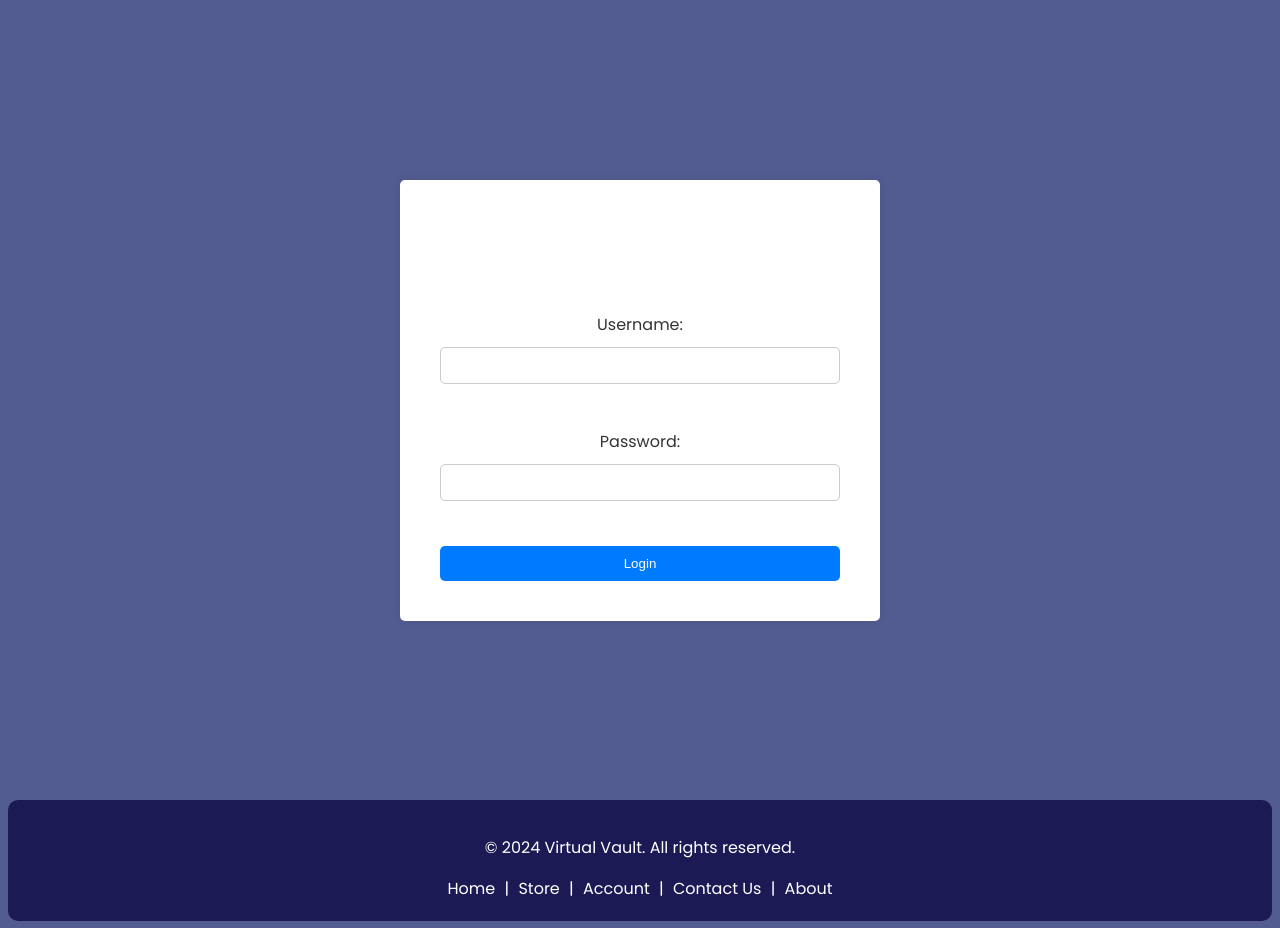
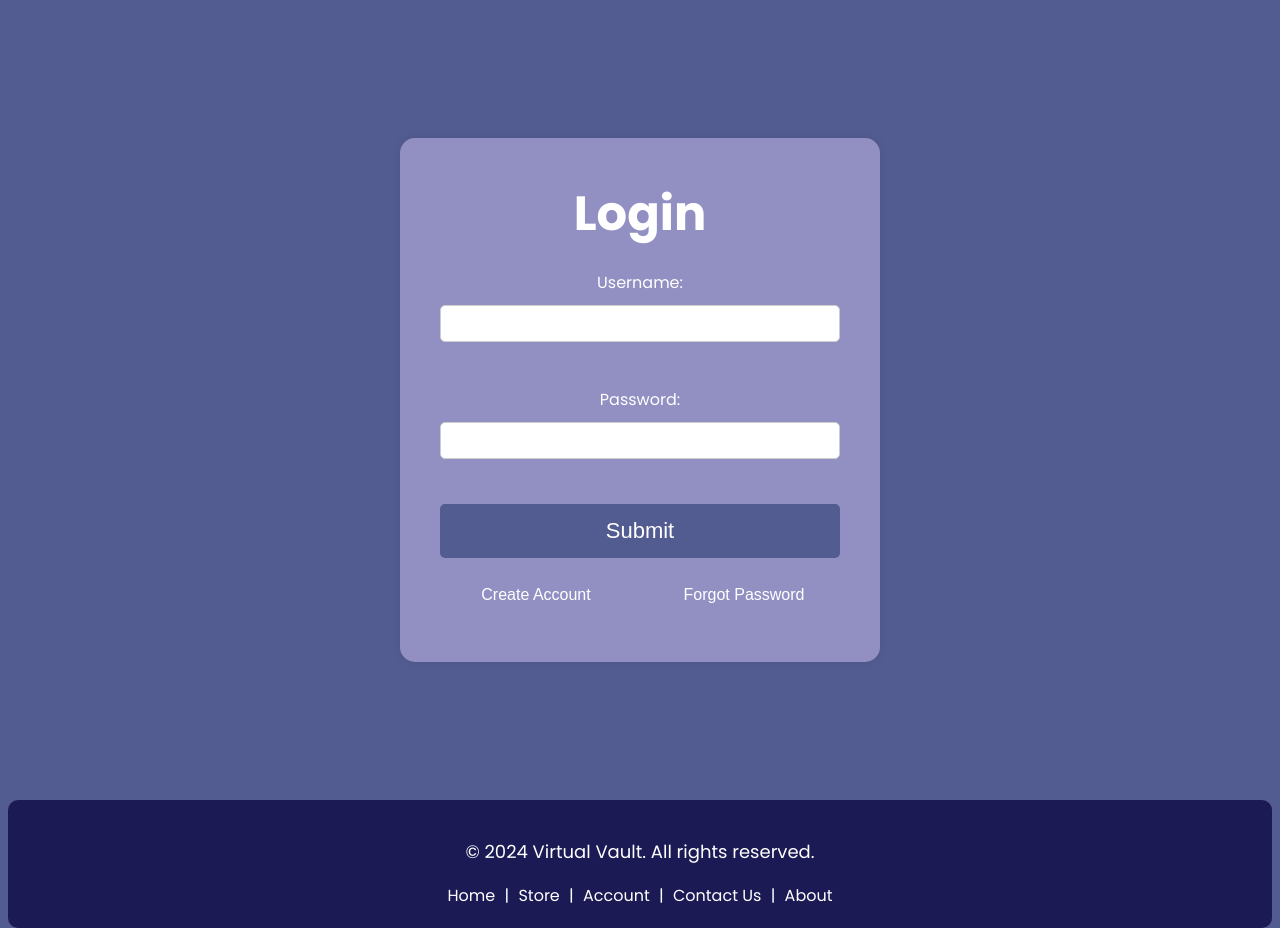
Before and after one commit to d3rpp-dev/bse202, a Flask app: page /login in a window 1280 px wide. Shown: the part 118-1046 px from the top of the page. Run offline with Flask 3, Linux system fonts and the light colour scheme.

Commit message:
login page looking good - also created a new seperate login.css for it.

```diff
--- /dev/null
+++ b/src/bse202/static/login.css
@@ -0,0 +1,135 @@
+/* Typography */
+body {
+    font-family: 'Poppins', sans-serif;
+}
+
+h1 {
+    font-size: 48px;
+    font-weight: bold;
+    margin: 0; /* Remove default margin */
+    color: #fff; /* Set color to white */
+}
+
+p {
+    font-size: 18px;
+    line-height: 1.5;
+}
+
+/* Buttons */
+.button-group {
+    display: flex;
+    align-items: center;
+}
+
+.button-group .btn {
+    margin: 0 10px; /* Add margin to the sides of buttons */
+    padding: 20px 40px; /* Increase padding to make buttons bigger */
+    font-size: 20px; /* Increase font size */
+    background-color: #9290c3;
+    color: #fff;
+    border: none;
+    border-radius: 5px;
+    cursor: pointer;
+    text-decoration: none;
+}
+
+.button-group .btn:last-child {
+    margin-right: 0;
+}
+
+.button-group .btn a {
+    text-decoration: none;
+    color: inherit;
+}
+
+.btn:hover {
+    background-color: #1B1A55;
+}
+
+/* Login box styles */
+.content {
+    display: flex;
+    justify-content: center;
+    align-items: center;
+    height: 100vh;
+}
+
+.login-box {
+    background-color: #9290C3;
+    border-radius: 15px;
+    box-shadow: 0px 0px 10px rgba(0, 0, 0, 0.1);
+    padding: 40px;
+    max-width: 400px;
+    width: 100%;
+    text-align: center;
+}
+
+.login-box h1 {
+    margin-bottom: 20px;
+    color: #fff;
+}
+
+.login-box form {
+    display: flex;
+    flex-direction: column;
+    align-items: center;
+}
+
+.login-box label {
+    margin-bottom: 10px;
+    color: #fff;
+}
+
+.login-box input {
+    width: 100%;
+    padding: 10px;
+    margin-bottom: 20px;
+    border: 1px solid #ccc;
+    border-radius: 5px;
+    box-sizing: border-box;
+}
+
+.login-box button {
+    width: 100%;
+    padding: 14px; /* Increase padding to make button bigger */
+    background-color: #535C91;
+    color: #fff;
+    border: none;
+    border-radius: 5px;
+    cursor: pointer;
+    transition: background-color 0.3s ease;
+    margin-bottom: 10px; /* Add margin to separate buttons */
+    font-size: 22px; /* Increase font size */
+}
+
+.login-box button:hover {
+    background-color: #0056b3;
+}
+
+.secondary-buttons {
+    display: flex;
+    justify-content: space-between;
+    width: 100%;
+    margin-top: 10px;
+}
+
+.secondary-buttons .btn-secondary {
+    width: 48%;
+    padding: 8px;
+    background-color: #9290C3; /* Updated background color */
+    color: #fff;
+    border: none;
+    border-radius: 5px;
+    cursor: pointer;
+    transition: background-color 0.3s ease;
+    font-size: 16px;
+}
+
+.secondary-buttons .btn-secondary:hover {
+    background-color: #0056b3;
+}
+
+/* Add space between Create Account and Forgot Password */
+.secondary-buttons .btn-secondary:first-child {
+    margin-right: 10px;
+}
--- a/src/bse202/static/styles.css
+++ b/src/bse202/static/styles.css
@@ -125,59 +125,3 @@
 .btn:hover {
     background-color: #1B1A55;
 }
-
-/* Login box styles */
-.content {
-    display: flex;
-    justify-content: center;
-    align-items: center;
-    height: 100vh;
-}
-
-.login-box {
-    background-color: #fff;
-    border-radius: 5px;
-    box-shadow: 0px 0px 10px rgba(0, 0, 0, 0.1);
-    padding: 40px;
-    max-width: 400px;
-    width: 100%;
-    text-align: center;
-}
-
-.login-box h1 {
-    margin-bottom: 20px;
-}
-
-.login-box form {
-    display: flex;
-    flex-direction: column;
-    align-items: center;
-}
-
-.login-box label {
-    margin-bottom: 10px;
-}
-
-.login-box input {
-    width: 100%;
-    padding: 10px;
-    margin-bottom: 20px;
-    border: 1px solid #ccc;
-    border-radius: 5px;
-    box-sizing: border-box;
-}
-
-.login-box button {
-    width: 100%;
-    padding: 10px;
-    background-color: #007bff;
-    color: #fff;
-    border: none;
-    border-radius: 5px;
-    cursor: pointer;
-    transition: background-color 0.3s ease;
-}
-
-.login-box button:hover {
-    background-color: #0056b3;
-}
--- a/src/bse202/templates/views/login.html
+++ b/src/bse202/templates/views/login.html
@@ -5,7 +5,7 @@
     <meta charset="UTF-8">
     <meta name="viewport" content="width=device-width, initial-scale=1.0">
     <title>Login</title>
-    <link rel="stylesheet" type="text/css" href="{{ url_for('static', filename='styles.css') }}">
+    <link rel="stylesheet" type="text/css" href="{{ url_for('static', filename='login.css') }}">
     <!-- Include Google Fonts for Poppins -->
     <link href="https://fonts.googleapis.com/css2?family=Poppins:wght@400;500;600;700&display=swap" rel="stylesheet">
     <style>
@@ -31,7 +31,11 @@
                 <input type="text" id="username" name="username" required><br>
                 <label for="password">Password:</label>
                 <input type="password" id="password" name="password" required><br>
-                <button type="submit" class="btn">Login</button>
+                <button type="submit" class="btn">Submit</button>
+                <div class="secondary-buttons">
+                    <button type="button" class="btn-secondary">Create Account</button>
+                    <button type="button" class="btn-secondary">Forgot Password</button>
+                </div>
             </form>
             {% if message %}
                 <p>{{ message }}</p>
```
